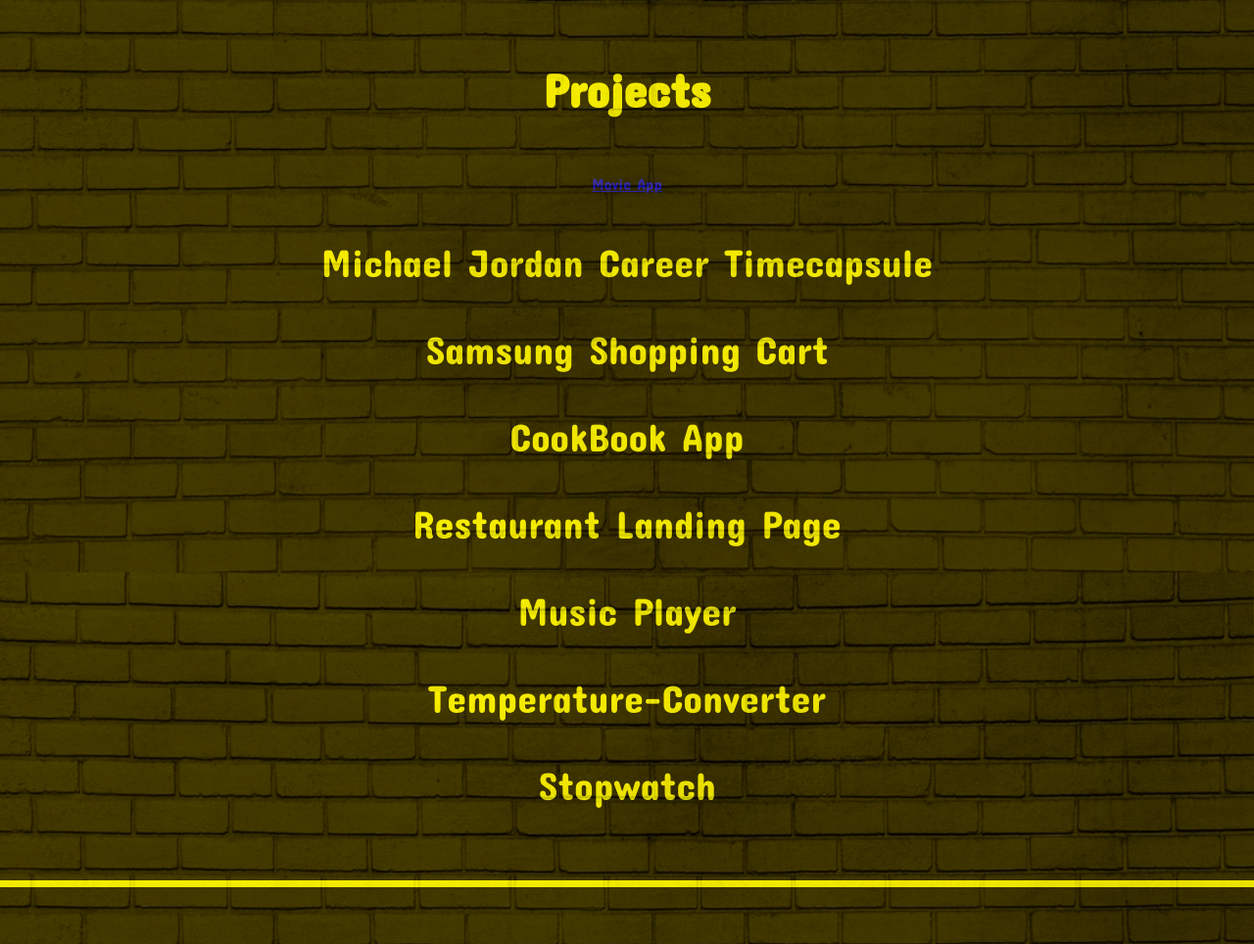
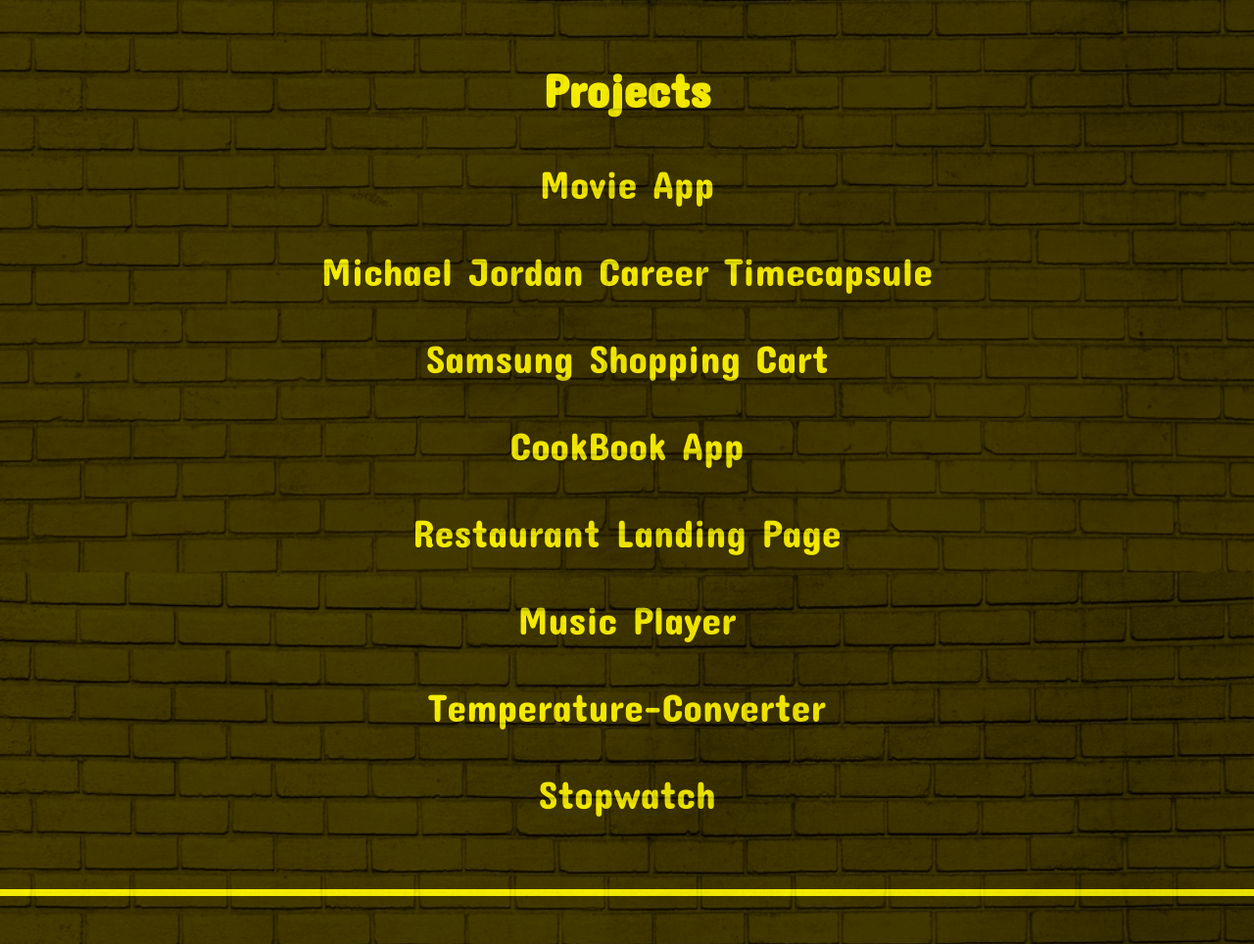
Before and after one commit to Tymier/website-old, a plain HTML site: page index.html in a window 1280 px wide. Shown: the part 1123-2087 px from the top of the page at 98% size. Drawn offline with Linux system fonts and the light colour scheme.

Commit message:
Update index.css

```diff
--- a/index.css
+++ b/index.css
@@ -163,6 +163,16 @@ nav {
     line-height: 7rem;
 }
 
+.movies a {
+       text-decoration: none;
+   color: yellow;
+   font-size: 2.5rem;
+}
+
+.movies a:hover {
+    color: white;
+}
+
 .jordan a {
    text-decoration: none;
    color: yellow;
```
